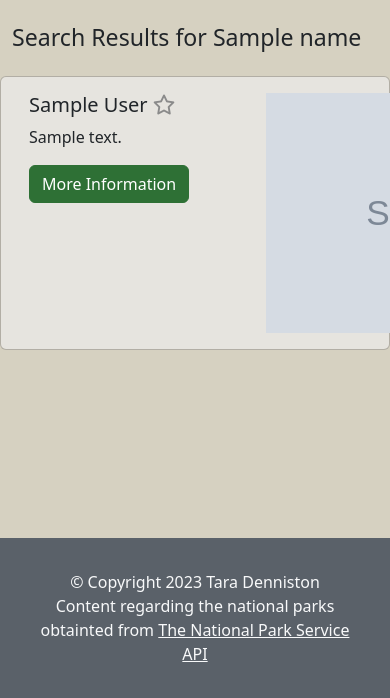
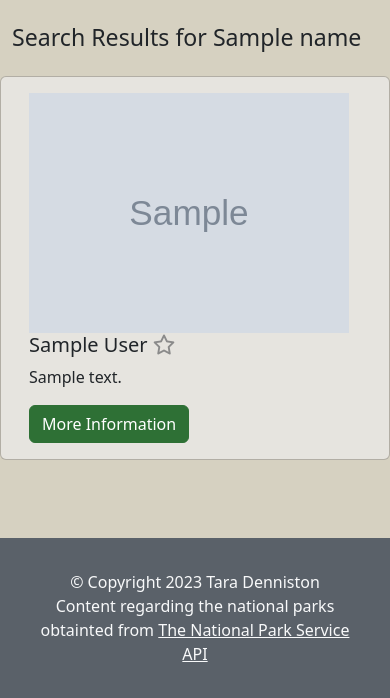
Before and after one commit to TaraDenniston/explore-national-parks, a Flask app: template templates/results.html in a window 390 px wide; the page is wider, and only the part inside the window is pictured. Shown: the part 146-844 px from the top of that part. Run offline with Flask 3, Linux system fonts and the light colour scheme; tables that the repository leaves empty hold one stand-in row (values such as "Sample post"); the template is opened without the code that fills it: values that come from a table or form of the project are taken from there, most other values are stand-ins (such as "Sample title", 1, 10 or a date in 2020); grey boxes marked "Sample" are stand-in pictures; some libraries are stand-ins or nearby versions.

Commit message:
change classes to make more responsive

```diff
--- a/templates/results.html
+++ b/templates/results.html
@@ -11,14 +11,14 @@
   <div class="card w-100">
     <div class="card-body">
       <div class="row">
-        <div class="col">
+        <div class="col-12 col-md-8 order-2 order-md-1">
           <h5 class="card-title">{{ park.full_name }}
             {% include "favorite.html" %}
           </h5>
           <p class="card-text">{{ park.description }}</p>
           <a href="/parks/{{ park.park_code }}" class="btn btn-primary">More Information</a>
         </div>
-        <div class="col-4">
+        <div class="col-12 col-md-4 order-1 order-md-2">
           <img style="max-width: 20rem; max-height: 20rem;"
                src="{{ park.image_url }}"
                alt="{{ park.image_alt }}">
```
